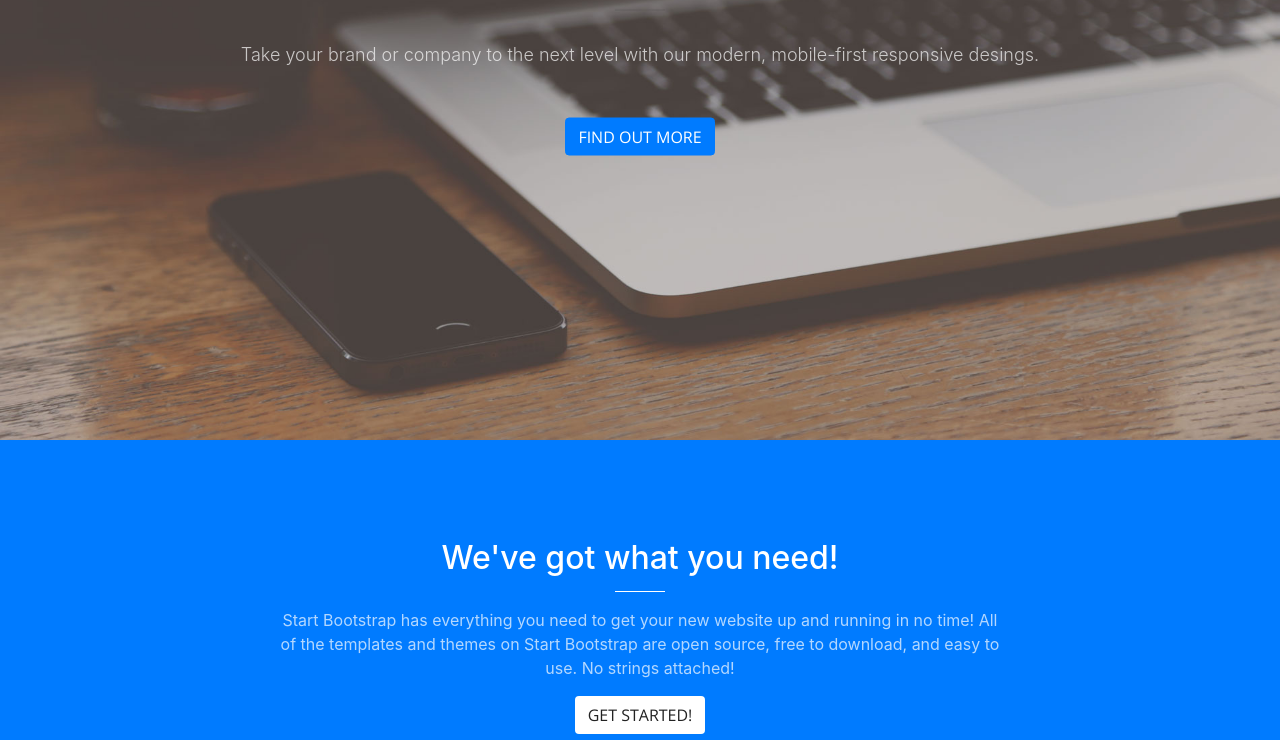
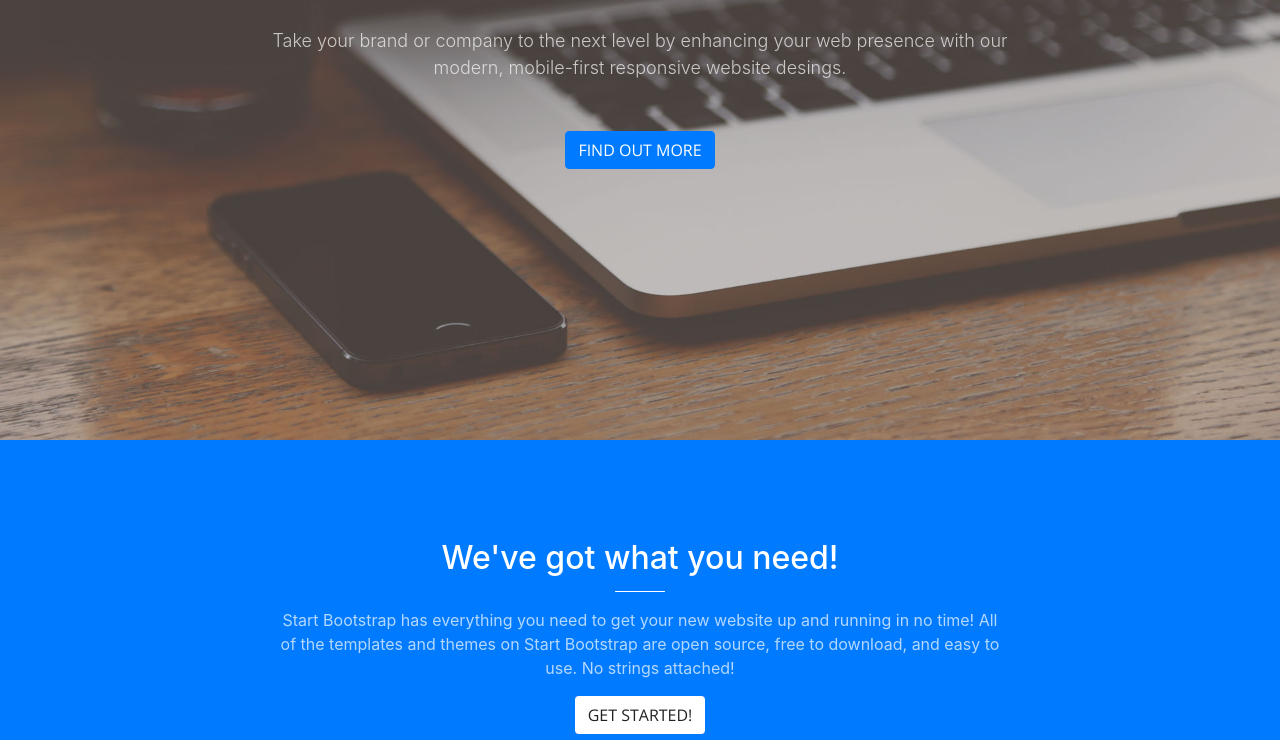
Before and after one commit to cotrones/cotrones.github.io, a website with bundled scripts: page index.html in a window 1280 px wide. Shown: the part 360-1100 px from the top of the page. Built offline with nearby package versions, Linux system fonts and the light colour scheme.

Commit message:
Content Update
Updated website content

```diff
--- a/index.html
+++ b/index.html
@@ -59,7 +59,7 @@
         <div class="header-content-inner">
           <h1 id="homeHeading">Mobile-First Responsive Designs</h1>
           <hr>
-          <p>Take your brand or company to the next level with our modern, mobile-first responsive desings.</p>
+          <p>Take your brand or company to the next level by enhancing your web presence with our modern, mobile-first responsive website desings.</p>
           <a class="btn btn-primary btn-xl js-scroll-trigger" href="#about">Find Out More</a>
         </div>
       </div>
```
